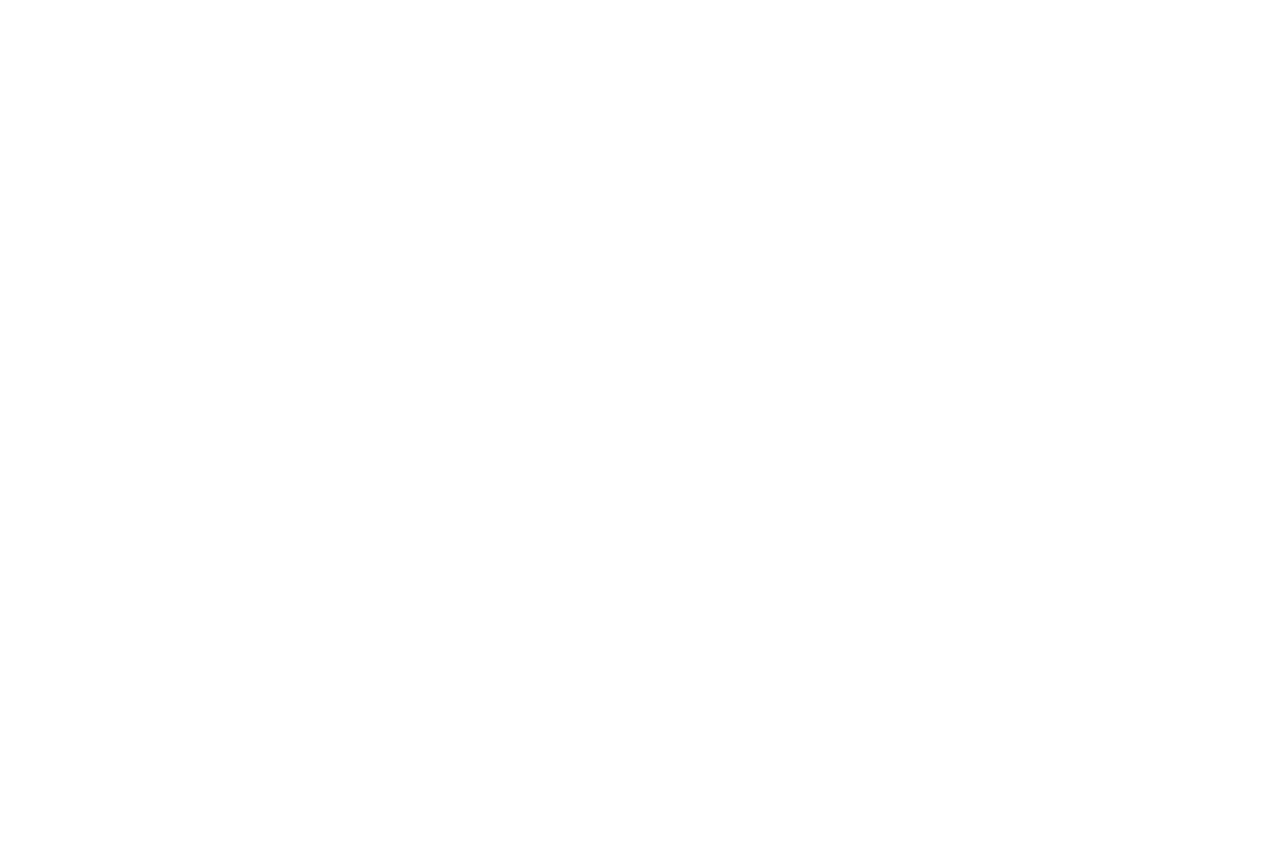
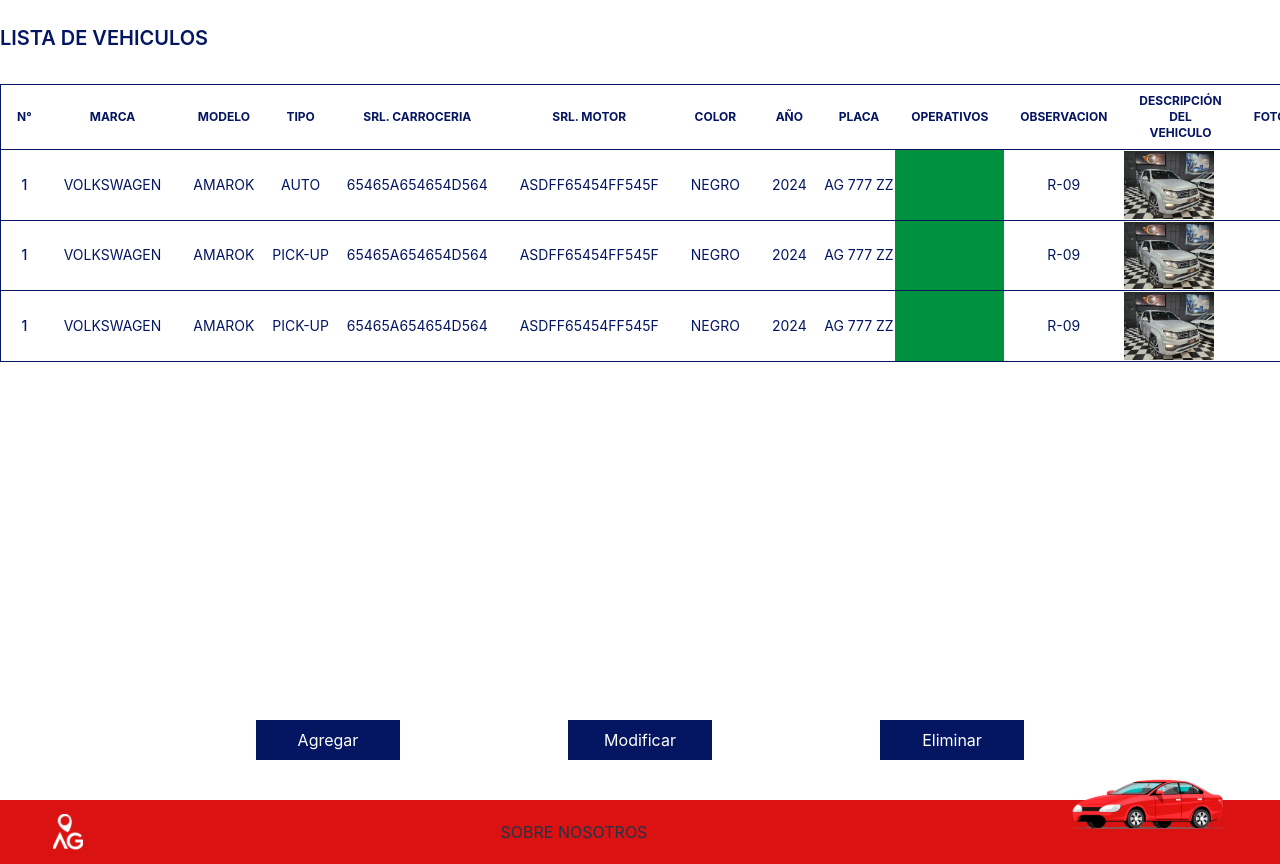
Before and after one commit to pablo-ambrogio/proyecto-final-CDT, a React (Vite) app: page /vehicles-list in a window 1280 px wide. Before the commit this address had no page. Before the commit the page ends 800 px from the top, so only its background shows below. Built offline with nearby package versions, Linux system fonts and the light colour scheme.

Commit message:
agregando rutas protegidas

```diff
--- a/src/components/common/vehiclesList/VehiclesList.jsx
+++ b/src/components/common/vehiclesList/VehiclesList.jsx
@@ -19,11 +19,11 @@ const VehiclesList = () => {
                         <th scope="col" className="px-4 py-2">
                             Tipo
                         </th>
-                        <th scope="col" className="px-4 py-2">
-                            Serial carroceria
+                        <th scope="col" className="px-4 py-2" title='Serial carroceria'>
+                            Srl. carroceria
                         </th>
-                        <th scope="col" className="px-4 py-2">
-                            Serial motor
+                        <th scope="col" className="px-4 py-2" title='Serial motor'>
+                            Srl. motor
                         </th>
                         <th scope="col" className="px-4 py-2">
                             color
@@ -41,7 +41,13 @@ const VehiclesList = () => {
                             observacion
                         </th>
                         <th scope="col" className="px-4 py-2">
+                            descripción del vehiculo
+                        </th>
+                        <th scope="col" className="px-4 py-2">
                             fotos
+                        </th>
+                        <th scope="col" className="px-4 py-2">
+                            acciones
                         </th>
                     </tr>
                 </thead>
--- a/src/components/pages/admin/AdminHome.jsx
+++ b/src/components/pages/admin/AdminHome.jsx
@@ -1,8 +1,11 @@
+import { useNavigate } from 'react-router-dom'
 import CarAdminHome from '../../../assets/car-admin-home.svg'
 import CarAdminReserve from '../../../assets/car-admin-reserve.svg'
 import CarAdminUser from '../../../assets/car-admin-users.svg'
 
 const AdminHome = () => {
+
+    const navigate = useNavigate()
     return (
         <main
             className='h-full py-8'
@@ -29,8 +32,10 @@ const AdminHome = () => {
                             <form>
                                 <button
                                     className='first-letter:uppercase bg-blue text-white px-8 py-2 rounded-lg'
+                                    onClick={() => {
+                                        navigate("/vehicles-list")
+                                    }}
                                 >listar vehiculos</button>
-
                             </form>
                         </div>
                     </article>
--- /dev/null
+++ b/src/components/route/ProtectedRoute.jsx
@@ -0,0 +1,15 @@
+import { Navigate, Outlet } from "react-router-dom"
+
+const ProtectedRoute = () => {
+
+    let admin = true
+
+    if (!admin) {
+        return <Navigate to={'/'} />
+    }
+
+    return (
+        <Outlet />
+    )
+}
+export default ProtectedRoute
--- a/src/main.jsx
+++ b/src/main.jsx
@@ -2,24 +2,31 @@ import React from 'react'
 import ReactDOM from 'react-dom/client'
 import App from './App.jsx'
 import './index.css'
-import { BrowserRouter, Route, Routes } from 'react-router-dom'
+import { BrowserRouter, Navigate, Route, Routes } from 'react-router-dom'
 import Vehicles from './components/pages/Vehicles.jsx'
 import AdminHome from './components/pages/admin/AdminHome.jsx'
 import AdminVehiclesList from './components/pages/admin/AdminVehiclesList.jsx'
 import DetailsCar from './components/pages/DetailsCar.jsx'
+import ProtectedRoute from './components/route/ProtectedRoute.jsx'
 
 ReactDOM.createRoot(document.getElementById('root')).render(
   <React.StrictMode>
     <BrowserRouter>
       <Routes>
 
-        <Route path='/admin-home' element={<AdminHome />} />
-        <Route path='/admin-vehicles-list' element={<AdminVehiclesList />} />
+        <Route path='/' element={<App />}>
 
-        <Route path='/' element={<App />}>
           <Route path='/' element={<Vehicles />} />
-          <Route path='/vehicles/:id' element={<DetailsCar />} />
+          <Route path='vehicles/:id' element={<DetailsCar />} />
+
+          <Route element={<ProtectedRoute />}>
+            <Route path='/admin' element={<AdminHome />} />
+            <Route path='/vehicles-list' element={<AdminVehiclesList />} />
+          </Route>
+
         </Route>
+
+        <Route path='*' element={<Navigate to={"/"} />} />
 
       </Routes>
     </BrowserRouter>
```
